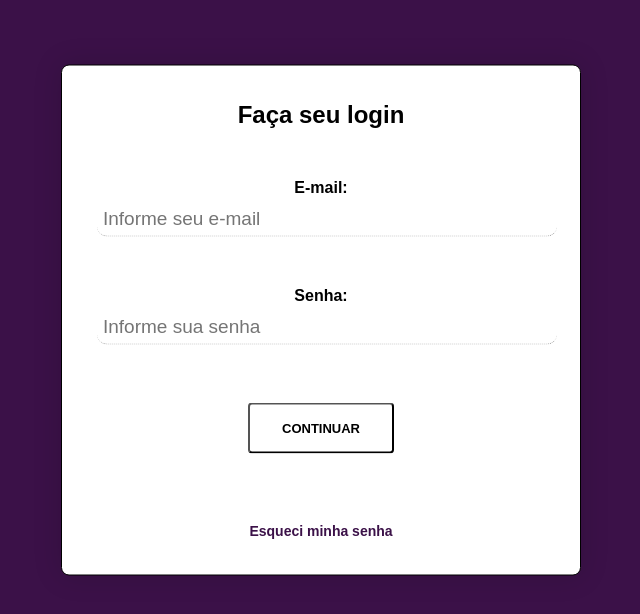
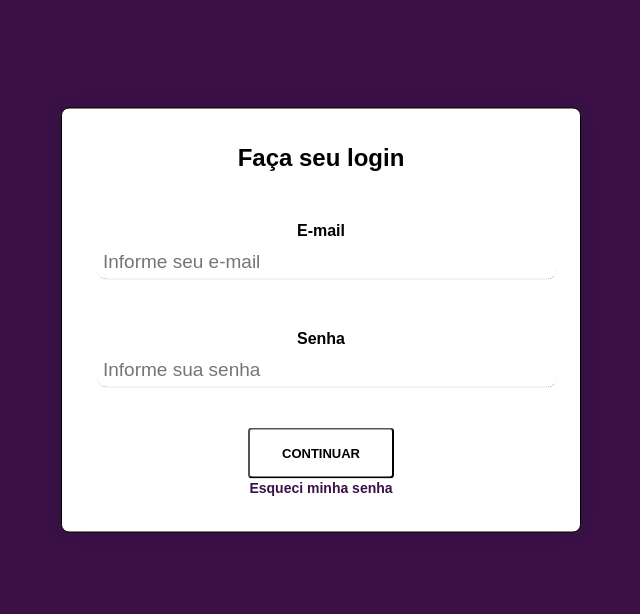
Before and after one commit to lucasshira/login-session-js, a plain HTML site: page index.html in a window 1280 px wide. Shown: the whole page, without its empty margins (319-959 px from the left). Drawn offline with Linux system fonts and the light colour scheme.

Commit message:
Update index.html

```diff
--- a/index.html
+++ b/index.html
@@ -9,15 +9,22 @@
 <body>
     <section id="section">
     <h2 class="title">Faça seu login</h2>
+
     <form id="form">
-        <label for="email">E-mail:</label>
+
+        <label for="email">E-mail</label>
         <input id="email" type="email" placeholder="Informe seu e-mail"><br><br>
-        <label for="senha">Senha:</label>
+        <div id="errorEmail" class="error-message"></div>
+
+        <label for="senha">Senha</label>
         <input id="senha" type="password" placeholder="Informe sua senha">
-        <br><br>
+        <div id="errorSenha" class="error-message"></div>
+
         <button id="enviarBtn">Continuar</button>
+        <div class="loading" id="loading"></div>
+
     </form>
-    <div id="espaco"><br></div>
+
     <a href="#">Esqueci minha senha</a>
     </section>
     <script src="index.js"></script>
```
